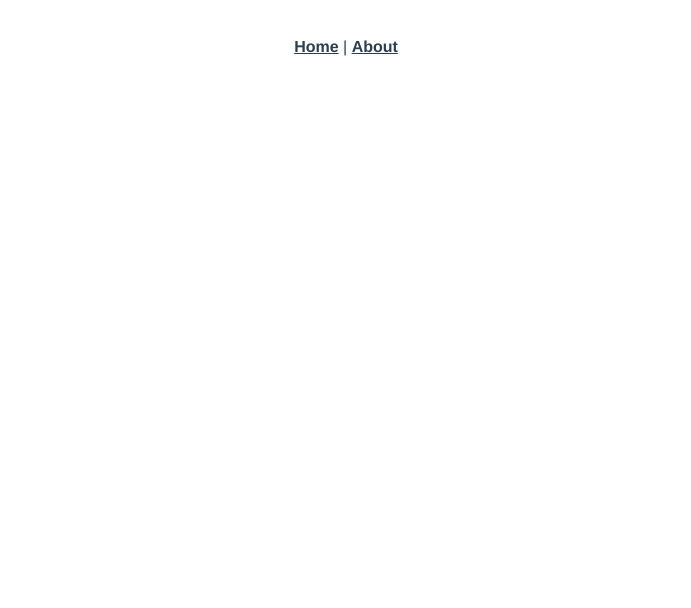
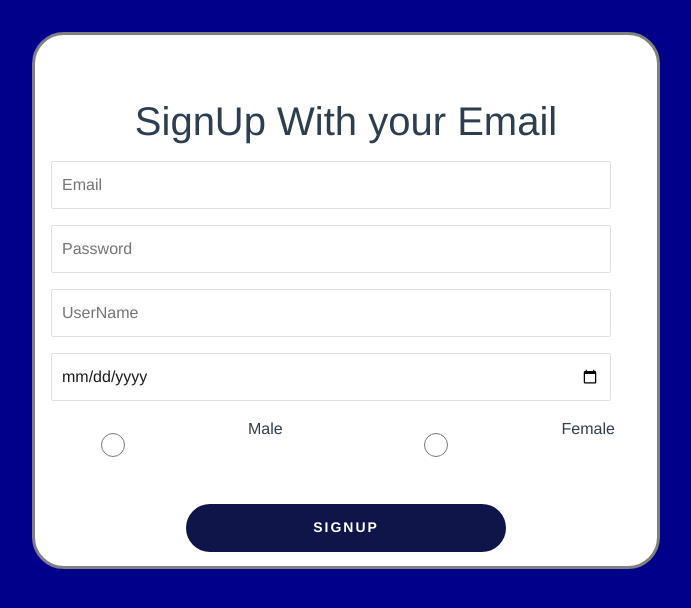
Before and after one commit to DaiAlaa/LMS-front-end, a Vue app: page /SignUp in a window 1280 px wide. Shown: the top 608 px of the page, without its empty margins (294-985 px from the left). Built offline with nearby package versions, Linux system fonts and the light colour scheme.

Commit message:
signup form

```diff
--- a/package.json
+++ b/package.json
@@ -9,7 +9,9 @@
     "lint": "vue-cli-service lint"
   },
   "dependencies": {
+    "@popperjs/core": "^2.11.0",
     "axios": "^0.24.0",
+    "bootstrap": "^5.1.3",
     "core-js": "^3.6.5",
     "vue": "^2.6.11",
     "vue-router": "^3.2.0",
--- a/src/App.vue
+++ b/src/App.vue
@@ -1,9 +1,9 @@
 <template>
   <div id="app">
-    <div id="nav">
+    <!-- <div id="nav">
       <router-link to="/">Home</router-link> |
       <router-link to="/about">About</router-link>
-    </div>
+    </div> -->
     <router-view />
   </div>
 </template>
--- a/src/main.js
+++ b/src/main.js
@@ -3,7 +3,8 @@ import App from "./App.vue";
 import router from "./router";
 import store from "./store";
 import axios from "axios";
-
+import "bootstrap";
+import "bootstrap/dist/css/bootstrap.min.css";
 Vue.config.productionTip = false;
 
 axios.defaults.baseURL = "http://localhost:7000/";
--- a/src/router/index.js
+++ b/src/router/index.js
@@ -1,7 +1,8 @@
 import Vue from "vue";
 import VueRouter from "vue-router";
 import Home from "../views/Home.vue";
-
+import SignUp from "../views/SignUp.vue";
+import LogIn from "../views/LogIn.vue";
 Vue.use(VueRouter);
 
 const routes = [
@@ -10,7 +11,16 @@ const routes = [
     name: "Home",
     component: Home,
   },
-
+  {
+    path: "/SignUp",
+    name: "SignUp",
+    component: SignUp,
+  },
+  {
+    path: "/LogIn",
+    name: "LogIn",
+    component: LogIn,
+  },
 ];
 
 const router = new VueRouter({
--- a/src/views/Home.vue
+++ b/src/views/Home.vue
@@ -4,11 +4,14 @@
     <!-- <HelloWorld msg="Welcome to Your Vue.js App" /> -->
   </div>
 </template>
-
+<style lang="scss" scoped>
+body{
+  background-color: red;
+}
+</style>
 <script>
 // @ is an alias to /src
 // import HelloWorld from "@/components/HelloWorld.vue";
-
 export default {
   name: "Home",
   // components: {
--- /dev/null
+++ b/src/views/LogIn.vue
@@ -0,0 +1,48 @@
+<template>
+    <form action="/action_page.php">
+  <div class="form-group">
+    <label for="email">Email address:</label>
+    <input type="email" class="form-control" placeholder="Enter email" id="email">
+  </div>
+  <div class="form-group">
+    <label for="pwd">Password:</label>
+    <input type="password" class="form-control" placeholder="Enter password" id="pwd">
+  </div>
+  <div class="form-group form-check">
+    <label class="form-check-label">
+      <input class="form-check-input" type="checkbox"> Remember me
+    </label>
+  </div>
+  <button type="submit" class="btn btn-primary">Submit</button>
+</form>
+</template>
+<style lang="scss" scoped>
+
+</style>
+<script>
+export default {
+    name:"LogIn",
+    components:{},
+    data:function(){
+        return{
+            trigger_validation: false,
+            can_submit: true,
+            email: "",
+            password: "",
+            username: "",
+            gender: "",
+            birthday: "",
+            month: "0",
+            day: "",
+            year: "",
+        }
+
+    },
+    methods: {
+
+    },
+    computed:{
+
+    }
+}
+</script>
--- /dev/null
+++ b/src/views/SignUp.vue
@@ -0,0 +1,169 @@
+<template>
+    <div class="conatiner parent px-0">
+      <div class="row">
+        <div class="col-md-3"></div>
+        <div class="col-md-6">
+          <form class="signup-form">
+            <h1>SignUp With your Email</h1>
+            <input type="email" placeholder="Email" required />
+            <input type="password" placeholder="Password" required />
+            <input type="text" placeholder="UserName" required />
+            <input type="date" placeholder="Month" required />
+            <div class="row">
+              <div class ="col-md-3">
+            <input type="radio"  class="gender" value="Male" v-model="gender"/>
+              </div>
+              <div class ="col-md-3">
+            <label for="Male" >Male</label>
+            </div>
+            <div class ="col-md-3">
+            <input type="radio" value="Female" v-model="gender" class="gender" />
+            </div>
+            <div class ="col-md-3">
+            <label for="Female" >Female</label>
+            </div>
+            </div>
+            <button @click.prevent="signUp()" id="signup-btn" type="submit" testid="sign up button" class="costum-btn">
+              SignUp
+            </button>
+          </form>
+        </div>
+      </div>
+    </div>
+</template>
+<style lang="scss" scoped>
+
+.parent{
+  background-color:darkblue;
+  height: calc(100vh);
+  width: calc(100vw);
+}
+input {
+  height: 3em;
+  padding: 0.625em 0.625em 0.625em;
+  border-radius: 2px;
+  border: 1px solid #dfe0e6;
+  color: #1c1c1f;
+  width: 90%;
+  align-items: center;
+  display: block;
+  margin: 1em;
+  // background-color: transparent;
+}
+.gender{
+  height:1.5em;
+  padding:0;
+  display: inline;
+}
+.costum-btn {
+  font-size: 14px;
+  line-height: 1;
+  border-radius: 500px;
+  padding: 16px 48px 18px;
+  margin-bottom: 14px;
+  margin-top: 31px;
+  margin-left: auto;
+  margin-right: auto;
+  color: #fff;
+  text-decoration: none;
+  font-weight: 700;
+  text-align: center;
+  cursor: pointer;
+  transition-duration: 0.3s;
+  border-width: 0;
+  letter-spacing: 2px;
+  /* min-width: 160px; */
+  text-transform: uppercase;
+  white-space: normal;
+  float: center;
+}
+  // -webkit-appearance: none;
+  // -moz-appearance: none;
+.highlight {
+  color: #0f1549;
+  display: inline-block;
+}
+.highlight:hover {
+  color: #0f1549;
+  cursor: pointer;
+}
+
+.invalid {
+  color: #bd3200;
+  text-align: left;
+}
+
+#signup-btn {
+  background-color: #0f1549;
+  max-width: 320px;
+  width: 100%;
+}
+#signup-btn:hover {
+  background-color: #0f1549;
+}
+.gender {
+
+  input {
+    margin-top: 3px;
+    border-radius: 2px;
+    width: 15%;
+    margin-bottom: 0px;
+    padding: 0em;
+  }
+  label {
+    color: #88898c;
+    font-size: 0.9375em;
+    // text-align: left;
+    // padding-top: 16px;
+    // margin-right: 20px;
+    // padding-left: 5px;
+  }
+}
+.signup-form {
+  background-color: white;
+  margin-top: 2em;
+  border:solid #1c1c1f;
+  border-radius: 2em;
+  border-color:gray ;
+  // background-size: cover;
+  // position: absolute;
+  // display: block;
+}
+
+// form {
+//   height: calc(120vh);
+// }
+h1 {
+  margin-top: 10%;
+}
+.start{
+  margin-top:5% ;
+}
+</style>
+<script>
+export default {
+    name:"SignUp",
+    components:{},
+    data:function(){
+        return{
+            trigger_validation: false,
+            can_submit: true,
+            email: "",
+            password: "",
+            username: "",
+            gender: "",
+            birthday: "",
+            month: "0",
+            day: "",
+            year: "",
+        }
+
+    },
+    methods: {
+
+    },
+    computed:{
+
+    }
+}
+</script>
```
Also changed, not shown: src/plugins/bootstrap-vue.js (added, +7 -0 lines), src/assets/arrow.png (added), 1 other file (tests, documents, lock files or other folders).
